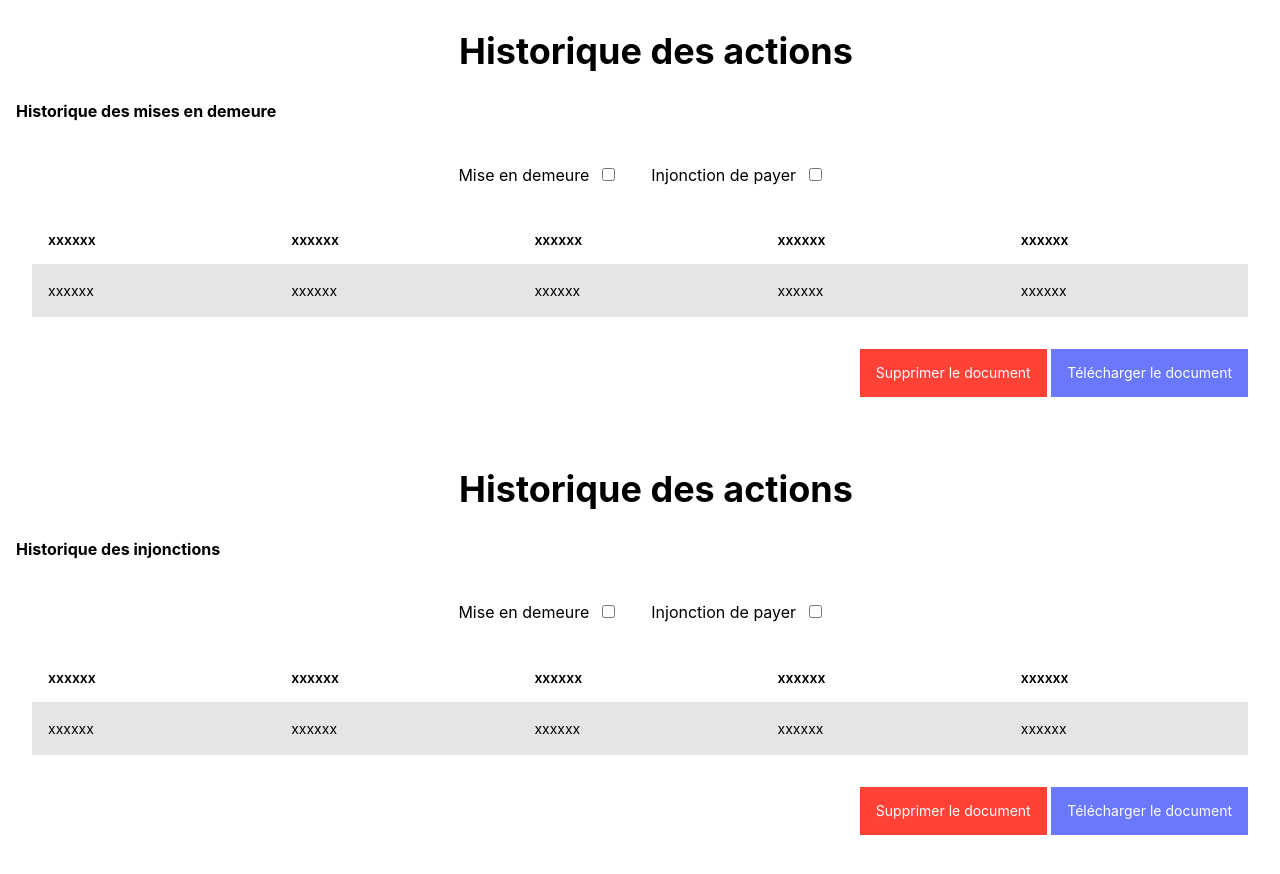
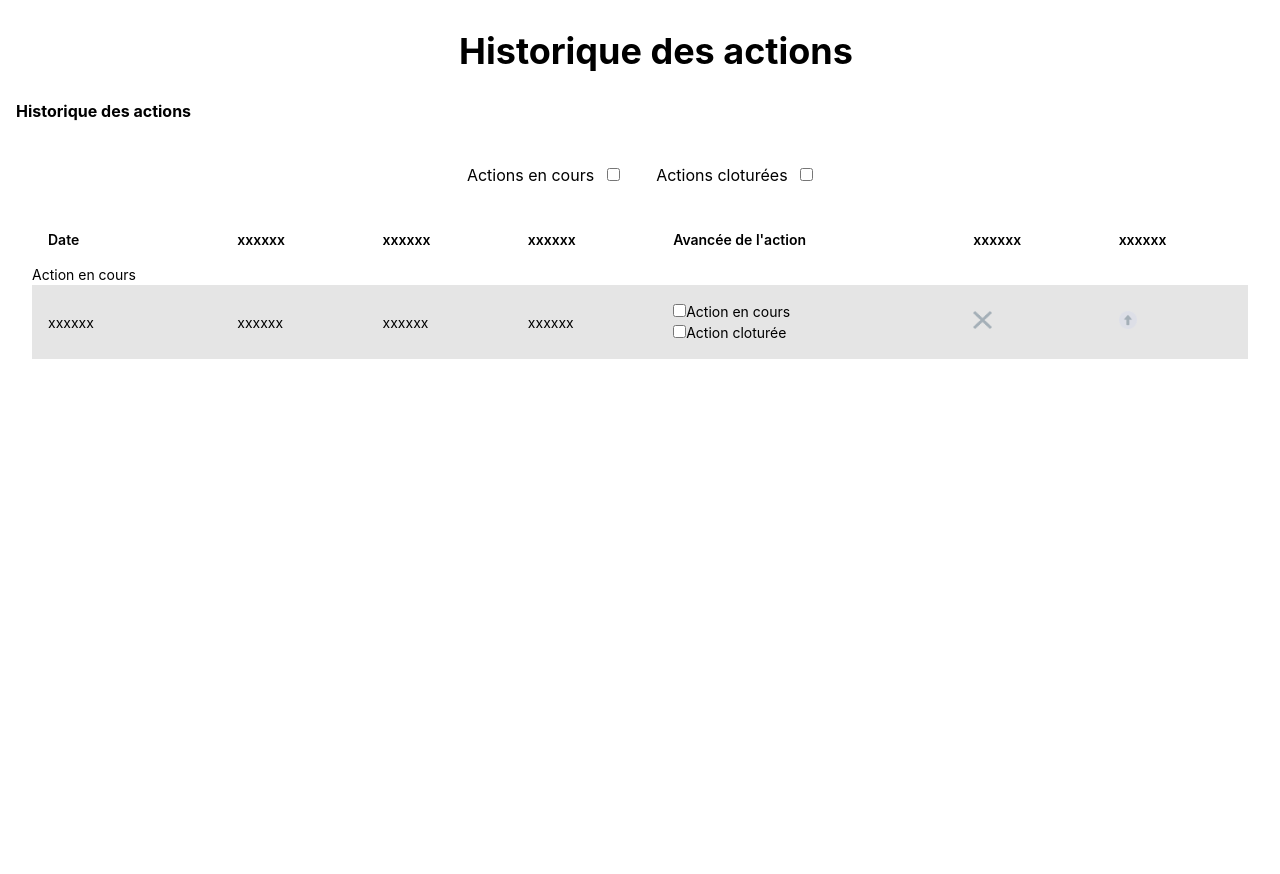
Before and after one commit to WildCodeSchool/paris-js-0918-groupe2-react, a React (Create React App) app: page /historique in a window 1280 px wide. After the commit the page ends 800 px from the top, so only its background shows below. Built offline with nearby package versions, Linux system fonts and the light colour scheme.

Commit message:
header + historique modif

```diff
--- a/src/components/Header.js
+++ b/src/components/Header.js
@@ -6,19 +6,20 @@ import Logout from "./images/logout.png";
 const Header = () => {
   return (
     <div>
-      <p className="fl w-80 tr mt4 mb4 pt3 pb3 pr3">Alexandra</p>
-      <a
-        className="fl w-10 f6 h3 w3 link dim ph3 pv2 mb4 mt4 dib mid-gray"
-        href="http://www.google.com"
-      >
-        <img src={Logout} alt="logout" />
-      </a>
-      <header className="fl w-10 tr pv3-ns pr2 pl2">
-        <img
-          src="http://www.arigoni-avocat.com/img/team-02.png"
-          className="br-100 pa1 ba b--black-10 h3 w3"
-          alt="avatar"
-        />
+      <header className="fl w-100 tr">
+        <p className="fl w-90">
+          <img
+            src="http://www.arigoni-avocat.com/img/team-02.png"
+            className="br-100 b--black-10 h3 w3"
+            alt="avatar"
+          />
+        </p>
+        <a
+          className="fl w-10 f6 h3 w3 link ph3 mt4"
+          href="http://www.google.com"
+        >
+          <img src={Logout} alt="logout" />
+        </a>
       </header>
     </div>
   );
--- a/src/components/Historique.js
+++ b/src/components/Historique.js
@@ -1,13 +1,74 @@
 import React from "react";
-import Med from "./Med";
-import Injonction from "./Injonction";
-
+import supprimer from "./Icones_Arigoni/icone_supprimer.png";
+import upload from "./Icones_Arigoni/icone_upload.png";
 class Historique extends React.Component {
   render() {
     return (
       <div>
-        <Med />
-        <Injonction />
+        <div className="fl w-100">
+          <div className="title_débiteur pl4">
+            <h1 className="f2 tc lh-copy"> Historique des actions </h1>
+          </div>
+          <h2 className="f5 ml3 ">Historique des actions</h2>
+          <div className="fl w-100 pt4 ">
+            <div className="fl w-100 tc">
+              <span className="pr2"> Actions en cours </span>
+              <input type="checkbox" name="MED" value="MED" />
+              <span className="pr2 pl4"> Actions cloturées </span>
+              <input type="checkbox" name="injonction" value="injonction" />
+            </div>
+            <div className="fl w-40" />
+          </div>
+
+          <div className="fl w-100 pa4 ">
+            <div className="overflow-auto">
+              <table className="f6 w-100 center" cellSpacing="0">
+                <thead>
+                  <tr className="stripe-dark">
+                    <th className="fw6 tl pa3 bg-white">Date</th>
+                    <th className="fw6 tl pa3 bg-white">xxxxxx</th>
+                    <th className="fw6 tl pa3 bg-white">xxxxxx</th>
+                    <th className="fw6 tl pa3 bg-white">xxxxxx</th>
+                    <th className="fw6 tl pa3 bg-white">Avancée de l'action</th>
+                    <th className="fw6 tl pa3 bg-white">xxxxxx</th>
+                    <th className="fw6 tl pa3 bg-white">xxxxxx</th>
+                  </tr>
+                </thead>
+                <tbody className="lh-copy">
+                  Action en cours
+                  <tr className="stripe-dark">
+                    <td className="pa3">xxxxxx</td>
+                    <td className="pa3">xxxxxx</td>
+                    <td className="pa3">xxxxxx</td>
+                    <td className="pa3">xxxxxx</td>
+
+                    <td className="pa3">
+                      <input type="checkbox" name="encours" value="true" />
+                      Action en cours
+                      <br />
+                      <input type="checkbox" name="cloturee" value="false" />
+                      Action cloturée
+                    </td>
+                    <td className="pa3">
+                      <img
+                        className="icone pointer"
+                        src={supprimer}
+                        alt="supprimer"
+                      />
+                    </td>
+                    <td className="pa3">
+                      <img
+                        className="icone pointer"
+                        src={upload}
+                        alt="upload"
+                      />
+                    </td>
+                  </tr>
+                </tbody>
+              </table>
+            </div>
+          </div>
+        </div>
       </div>
     );
   }
--- a/src/components/Med.js
+++ b/src/components/Med.js
@@ -8,12 +8,12 @@ class Med extends React.Component {
         <div className="title_débiteur pl4">
           <h1 className="f2 tc lh-copy"> Historique des actions </h1>
         </div>
-        <h2 className="f5 ml3 ">Historique des mises en demeure</h2>
+        <h2 className="f5 ml3 ">Historique des actions</h2>
         <div className="fl w-100 pt4 ">
           <div className="fl w-100 tc">
-            <span className="pr2"> Mise en demeure </span>
+            <span className="pr2"> Actions en cours </span>
             <input type="checkbox" name="MED" value="MED" />
-            <span className="pr2 pl4"> Injonction de payer </span>
+            <span className="pr2 pl4"> Actions cloturées </span>
             <input type="checkbox" name="injonction" value="injonction" />
           </div>
           <div className="fl w-40" />
```
